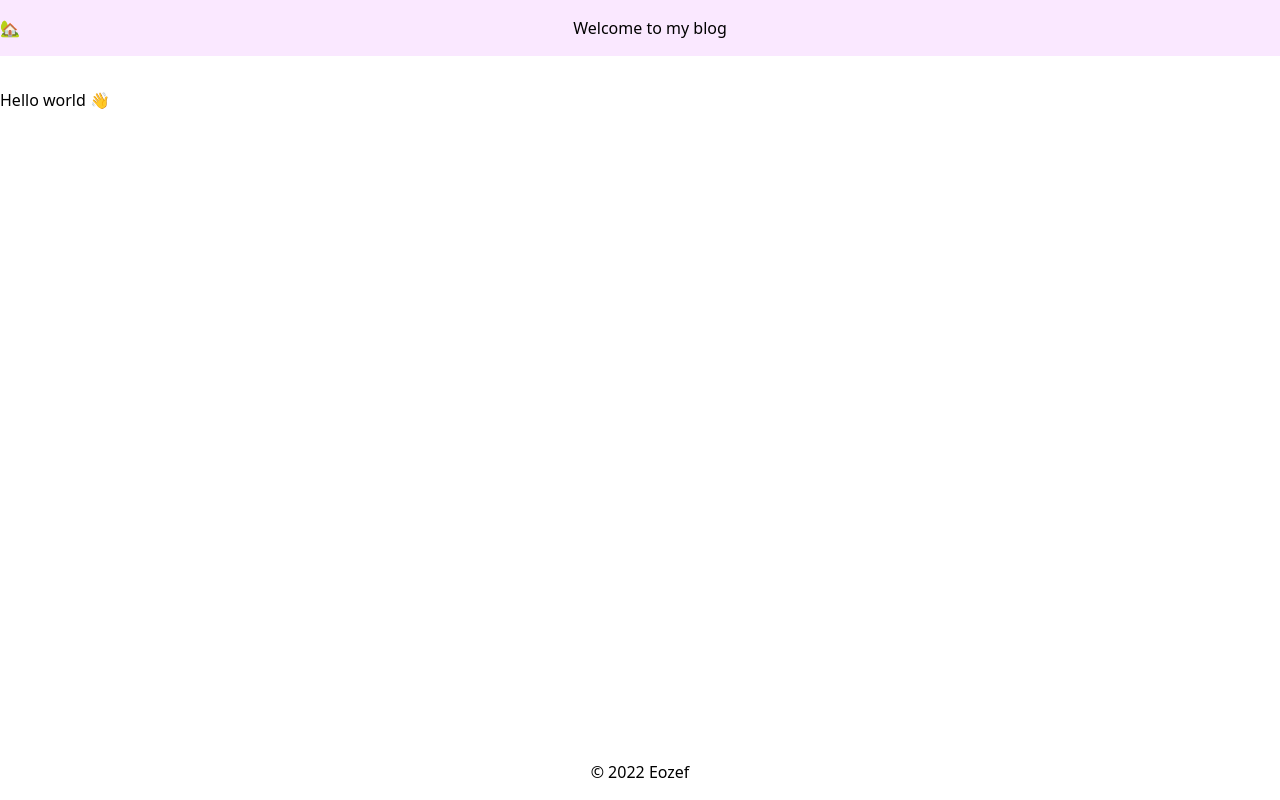
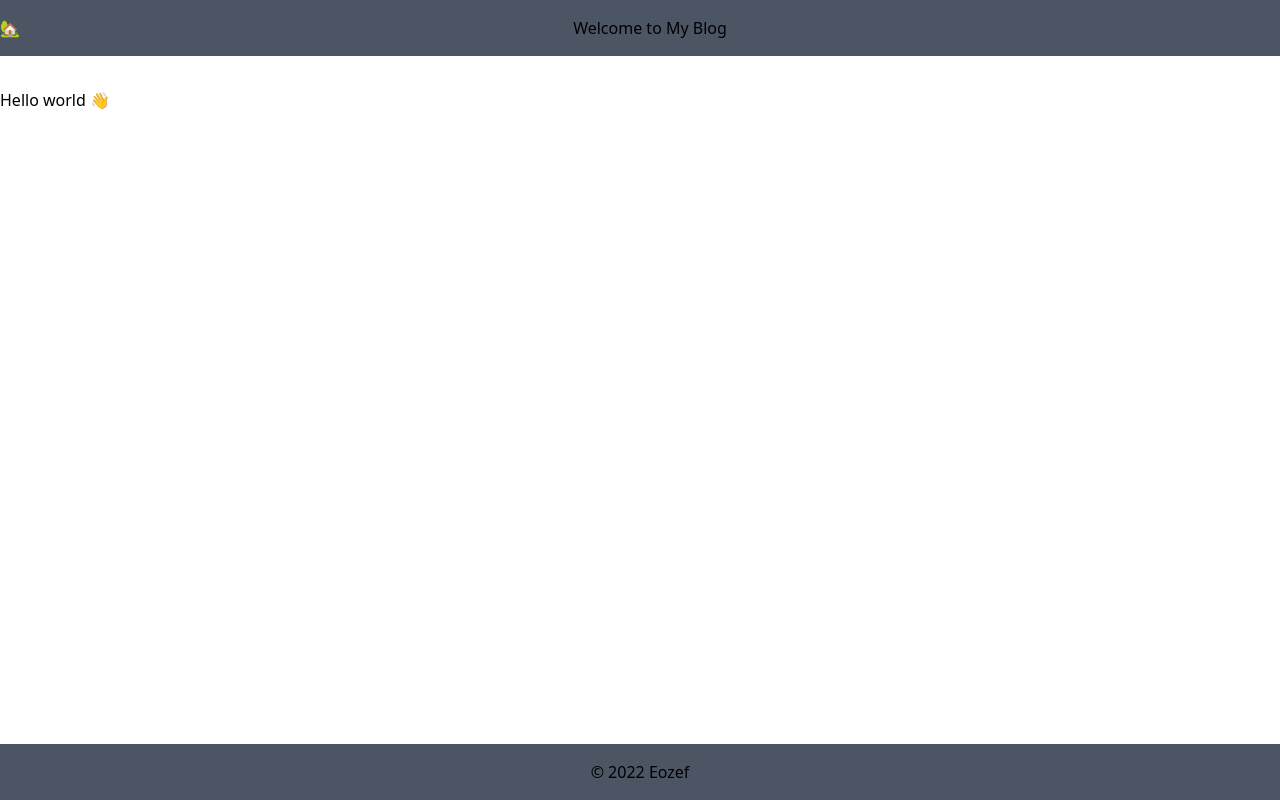
Before and after one commit to Eozef/next-blog, a Next.js app: page / in a window 1280 px wide. Built offline with nearby package versions, Linux system fonts and the light colour scheme.

Commit message:
bg color testing

```diff
--- a/components/layout.js
+++ b/components/layout.js
@@ -3,16 +3,16 @@ import Link from "next/link";
 export default function Layout({ children }) {
   return (
     <div className="flex flex-col min-h-screen">
-      <header className="bg-fuchsia-100 mb-8 py-4">
+      <header className="bg-gray-600 mb-8 py-4">
         <div className="container mx-auto flex justify-center">
           <Link href="/">
             <a>🏡</a>
           </Link>
-          <span className="mx-auto">Welcome to my blog</span>{" "}
+          <span className="mx-auto">Welcome to My Blog</span>{" "}
         </div>
       </header>
       <main className="container mx-auto flex-1">{children}</main>
-      <footer className=" mt-8 py-4">
+      <footer className="bg-gray-600 mt-8 py-4">
         <div className="container mx-auto flex justify-center">
           &copy; 2022 Eozef
         </div>
```
Also changed, not shown: 1 other file (tests, documents, lock files or other folders).
